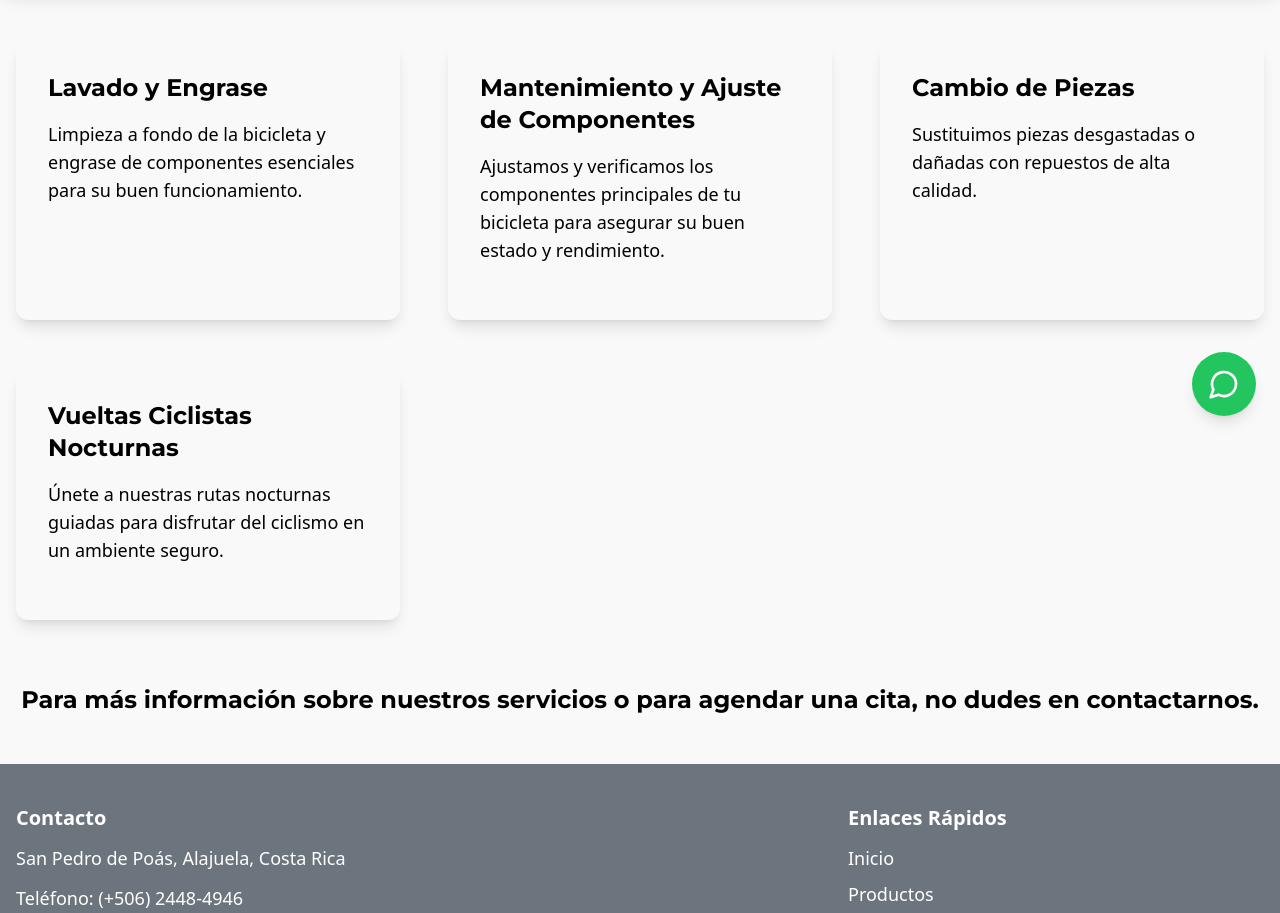
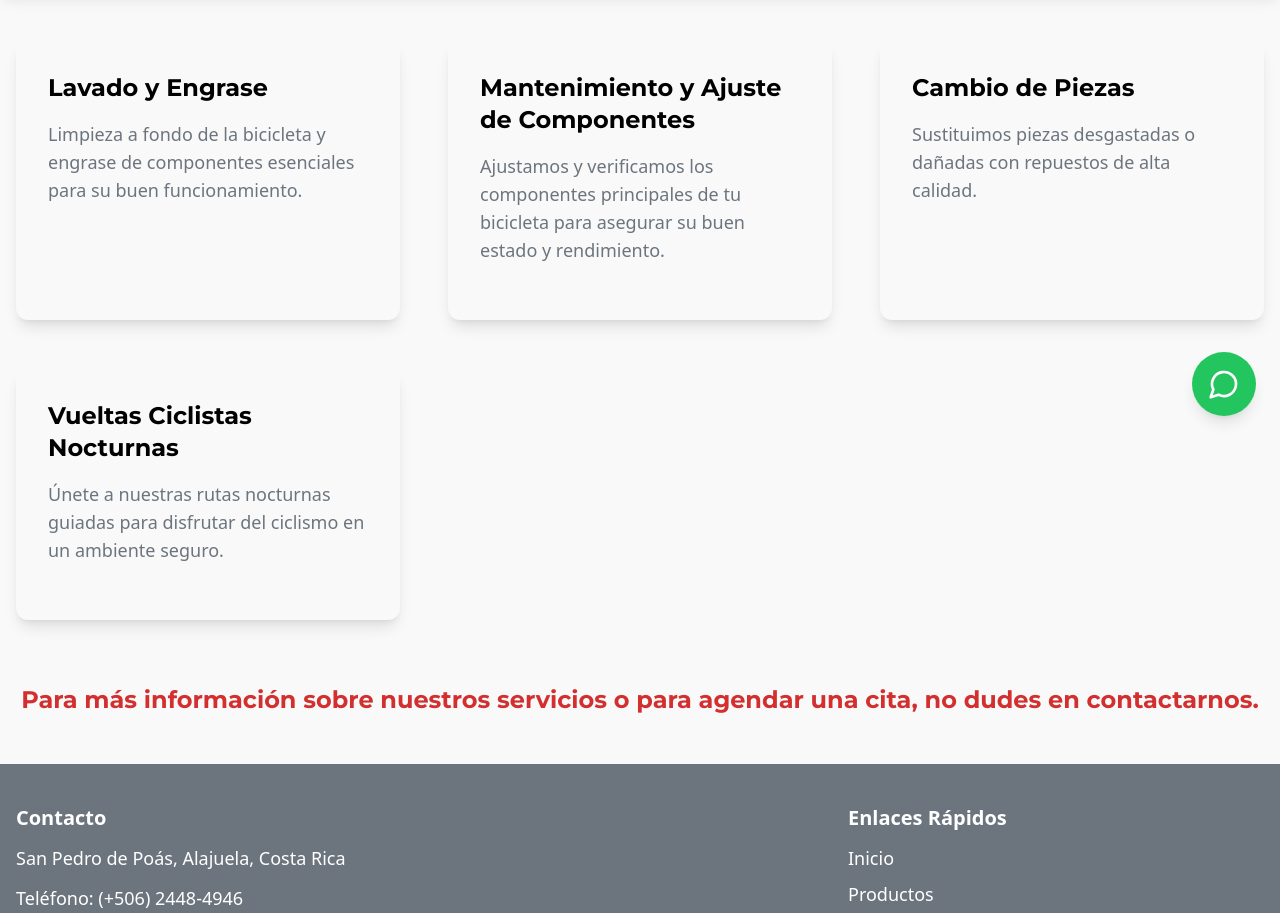
Before and after one commit to zenith-group-2024/CicloHidalgo-Desarrollo, a React (Vite) app: page /Servicios in a window 1280 px wide. Shown: the part 360-1273 px from the top of the page. Built offline with nearby package versions, Linux system fonts and the light colour scheme; no server answers.

Commit message:
visual servicios

```diff
--- a/src/pages/Orden.jsx
+++ b/src/pages/Orden.jsx
@@ -8,23 +8,29 @@ import FetchUser from "../../hooks/FetchUser.js";
 import WhatsAppButton from "../UI/WhatsAppButton.jsx";
 import SelectProvinciaCanton from '../UI/SelectProvinciaCanton';
 
-
 function FormularioEnvio() {
   const { state } = useContext(GlobalContext);
   const { cart, setCart } = useContext(CartContext);
   const [envio, setEnvio] = useState("envia");
   const [pago, setPago] = useState("sinpe");
-  const [formOrdenData, setFormData] = useState({
+
+  // Estado inicial del formulario de pedido, incluyendo provincia y cantón
+  const initialFormData = {
     user_id: state.id || "",
     metodo_envio: "envia",
     metodo_pago: "sinpe",
     productos: cart.map(item => ({ id: item.id, cantidad: item.quantity })),
-  });
+    provincia: "",  // Agregado para limpiar provincia
+    ciudad: "",     // Agregado para limpiar cantón
+  };
+
+  const [formOrdenData, setFormData] = useState(initialFormData);
   const capitalize = (str) => str.replace(/\b\w/g, char => char.toUpperCase());
   const [showModal, setShowModal] = useState(false);
   const [showSuccessMessage, setShowSuccessMessage] = useState(false);
   const { formData: userData, loading: userLoading } = FetchUser();
   const [whatsappMessage, setWhatsappMessage] = useState("Hola! Quisiera información sobre un pedido.");
+
   const handleProvinciaChange = (provincia) => {
     setFormData(prevData => ({ ...prevData, provincia }));
   };
@@ -70,6 +76,8 @@ function FormularioEnvio() {
 
       if (response.ok) {
         setShowSuccessMessage(true);
+        setCart([]);  // Limpiar el carrito
+        setFormData(initialFormData);  // Restablecer los datos del formulario, incluyendo provincia y cantón
         setWhatsappMessage("Hola! Acabo de realizar un pedido.");
       } else {
         const data = await response.json();
@@ -267,7 +275,7 @@ function FormularioEnvio() {
               </p>
               <button
                 onClick={() => setShowSuccessMessage(false)}
-                className="px-6 py-3 bg-gray  text-white rounded-full shadow-md transition duration-200 ease-in-out transform hover:scale-105"
+                className="px-6 py-3 bg-gray text-white rounded-full shadow-md transition duration-200 ease-in-out transform hover:scale-105"
               >
                 Cerrar
               </button>
--- a/src/pages/Servicios.jsx
+++ b/src/pages/Servicios.jsx
@@ -1,5 +1,4 @@
 import React from 'react';
-import { motion } from 'framer-motion';
 import Navbar from '../UI/Navbar';
 import Footer from '../UI/Footer';
 import WhatsAppButton from '../UI/WhatsAppButton';
@@ -24,67 +23,41 @@ const Servicios = () => {
         },
     ];
 
-    const titleVariants = {
-        hidden: { opacity: 0, y: 50 },
-        visible: { opacity: 1, y: 0, transition: { duration: 1 } },
-    };
-
-    const cardVariants = {
-        hidden: { opacity: 0, scale: 0.9 },
-        visible: { opacity: 1, scale: 1, transition: { duration: 0.5, delay: 0.3 } },
-        hover: { scale: 1.05, transition: { duration: 0.3 } },
-    };
-
     return (
         <div className="bg-gray-50 min-h-screen">
             <Navbar />
-            <motion.header
-                className="bg-gradient-to-r from-gray to-old p-10 text-white text-center rounded-b-lg shadow-lg"
-                initial="hidden"
-                animate="visible"
-                variants={titleVariants}
-            >
-                <motion.h1 className="text-4xl md:text-5xl font-extrabold font-primary tracking-wide">
+            <header className="bg-gradient-to-r from-gray to-old p-10 text-white text-center rounded-b-lg shadow-lg">
+                <h1 className="text-4xl md:text-5xl font-extrabold font-primary tracking-wide">
                     Horario de Servicios
-                </motion.h1>
-                <motion.p className="text-xl md:text-2xl py-4 font-secondary tracking-wide" variants={titleVariants}>
+                </h1>
+                <p className="text-xl md:text-2xl py-4 font-secondary tracking-wide">
                     Lunes a Viernes: 9:00 AM - 6:00 PM <br />
                     Sábados: 9:00 AM - 5:30 PM <br />
                     Domingo: Cerrado
-                </motion.p>
-            </motion.header>
+                </p>
+            </header>
 
             <main className="container mx-auto my-12 px-4">
                 <section className="grid grid-cols-1 md:grid-cols-2 lg:grid-cols-3 gap-12">
                     {servicios.map((servicio, index) => (
-                        <motion.div
+                        <div
                             key={index}
                             className="bg-white rounded-xl shadow-lg overflow-hidden"
-                            initial="hidden"
-                            animate="visible"
-                            whileHover="hover"
-                            variants={cardVariants}
                         >
                             <div className="p-8">
                                 <h3 className="text-2xl font-extrabold font-primary text-gray-900 mb-4">
                                     {servicio.title}
                                 </h3>
-                                <p className="text-lg text-gray-600 mb-6 font-light">{servicio.description}</p>
-                                <p className="text-xl font-semibold font-secondary text-gold-500">{servicio.price}</p>
+                                <p className="text-lg text-gray mb-6 ">{servicio.description}</p>
                             </div>
-                        </motion.div>
+                        </div>
                     ))}
                 </section>
 
                 <footer className="mt-16 text-center">
-                    <motion.h2
-                        className="text-2xl font-bold mb-6 font-primary text-gray-800"
-                        initial="hidden"
-                        animate="visible"
-                        variants={titleVariants}
-                    >
+                    <h2 className="text-2xl font-bold mb-6 font-primary text-whine">
                         Para más información sobre nuestros servicios o para agendar una cita, no dudes en contactarnos.
-                    </motion.h2>
+                    </h2>
                 </footer>
             </main>
             <WhatsAppButton message="¡Hola! Estoy interesado/a en obtener más información sobre sus servicios." />
--- a/tailwind.config.js
+++ b/tailwind.config.js
@@ -21,6 +21,7 @@ export default {
         gray: '#6C757E',
         old: '#4b5563',
         light: '#A2ABB3',
+        whine: '#D32F2F',
 
       },
       fontFamily: {
```
